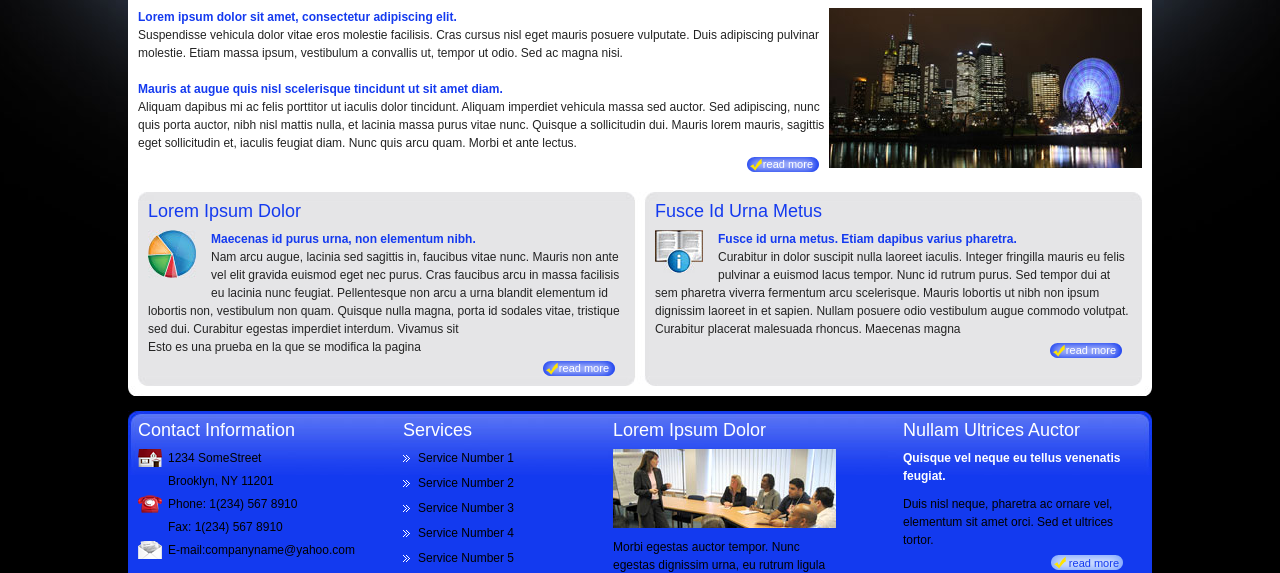
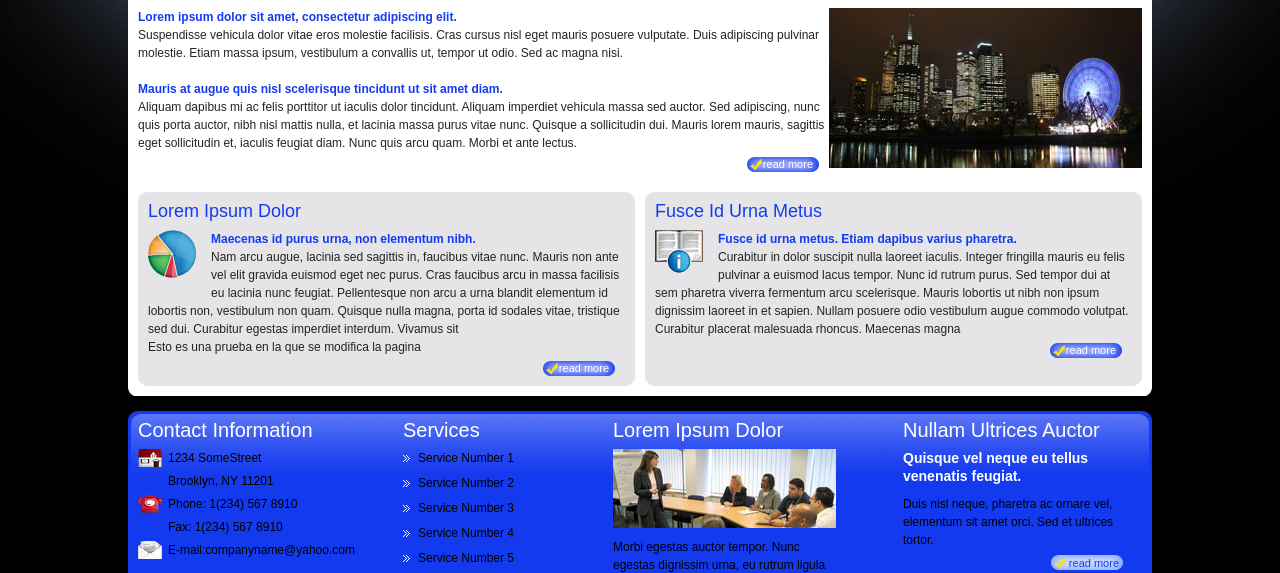
Before and after one commit to ddelarco/example_web, a plain HTML site: page index.html in a window 1280 px wide. Shown: the part 504-1077 px from the top of the page. Drawn offline with Linux system fonts and the light colour scheme.

Commit message:
Cambio de Estilos

```diff
--- a/styles.css
+++ b/styles.css
@@ -40,7 +40,7 @@ body {
 
 h2{
 	font-family: Arial, Helvetica, sans-serif;
-	font-size: 12px;
+	font-size: 14px;
 	font-weight: bold;
 	color: #ffffff;
 	padding-bottom: 10px;
@@ -48,7 +48,7 @@ h2{
 
 h3{
 	font-family: Arial, Helvetica, sans-serif;
-	font-size: 18px;
+	font-size: 20px;
 	font-weight: normal;
 	color: #ffffff;
 	padding-bottom: 10px;
```
